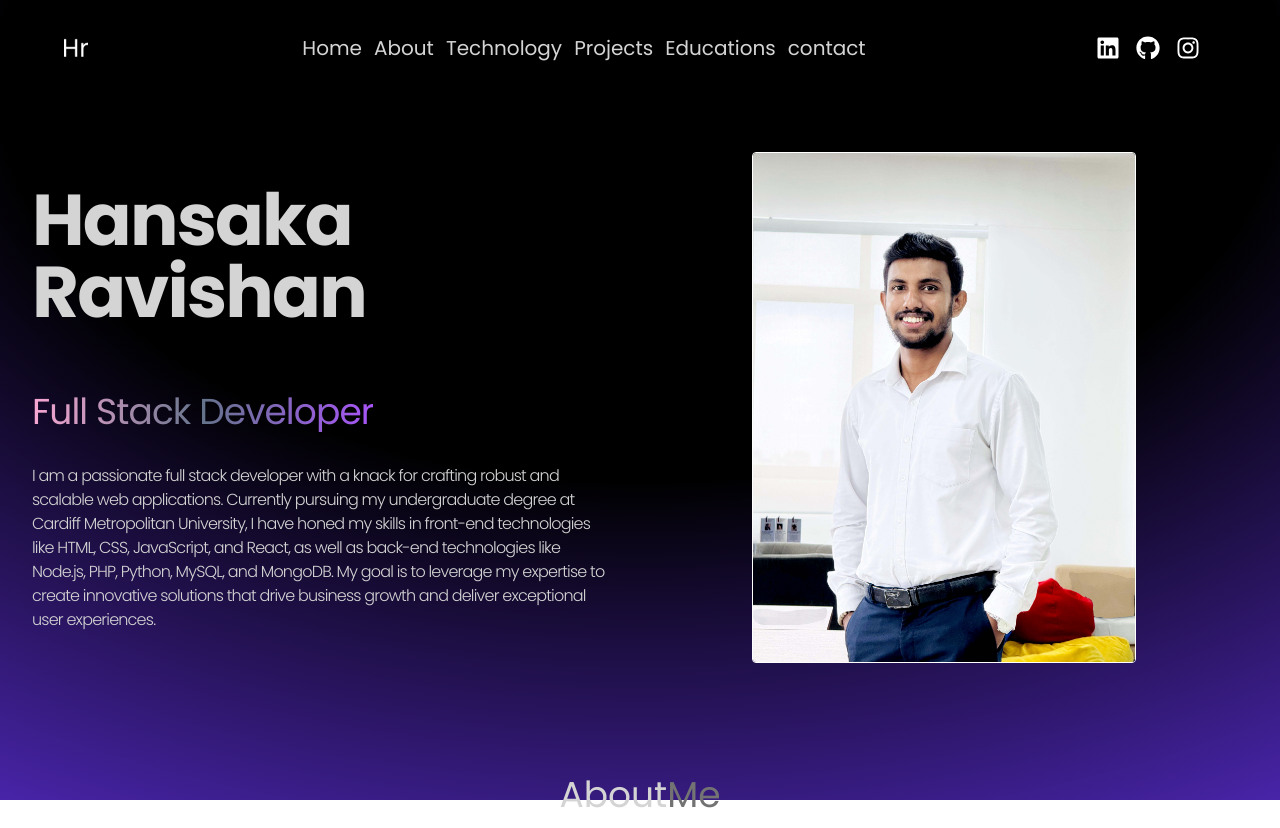
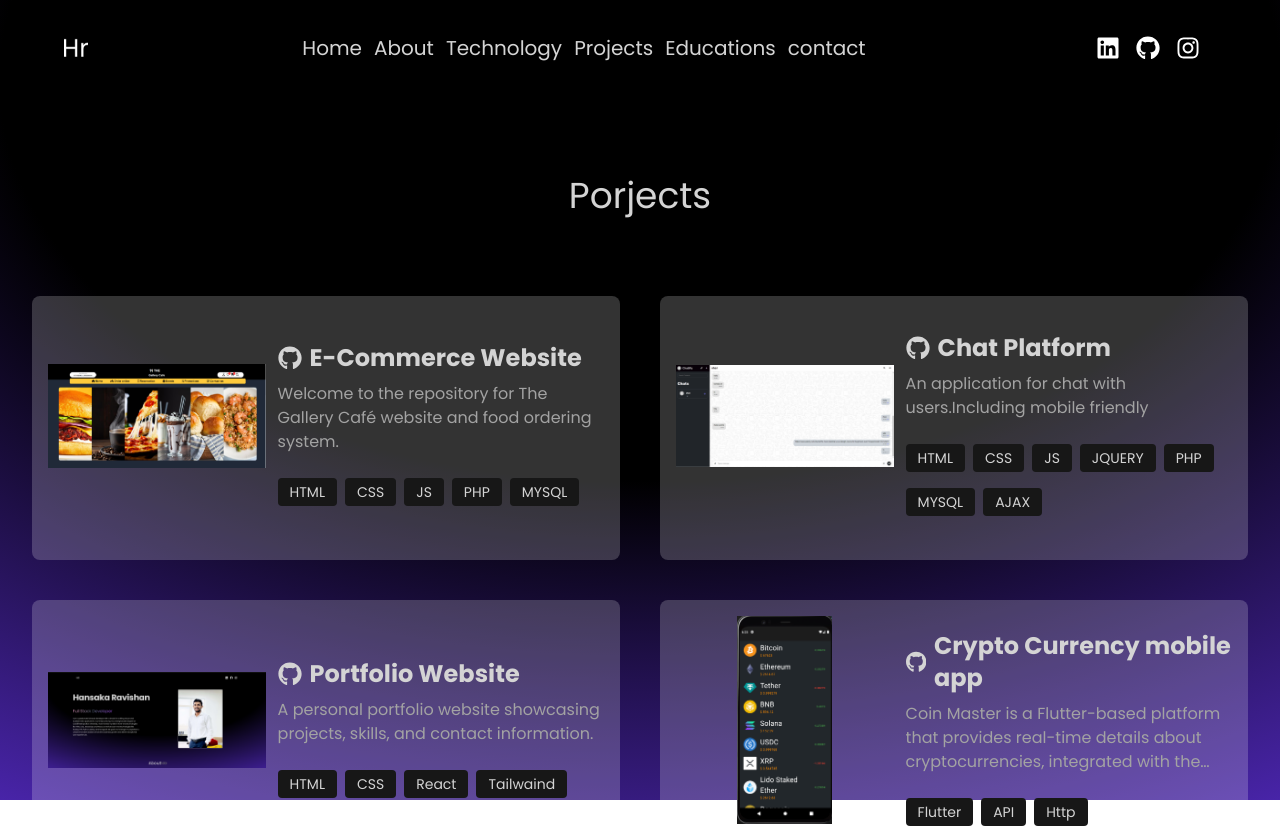
Before and after one commit to Shana2002/portfolio, a React (Vite) app: page /projects in a window 1280 px wide. Shown: the top 828 px of the page. Built offline with nearby package versions, Linux system fonts and the light colour scheme.

Commit message:
project page developping

```diff
--- a/package.json
+++ b/package.json
@@ -13,7 +13,9 @@
     "framer-motion": "^11.3.30",
     "react": "^18.3.1",
     "react-dom": "^18.3.1",
-    "react-icons": "^5.3.0"
+    "react-icons": "^5.3.0",
+    "react-router-dom": "^7.0.2",
+    "router": "^2.0.0"
   },
   "devDependencies": {
     "@eslint/js": "^9.9.0",
--- a/src/App.jsx
+++ b/src/App.jsx
@@ -6,24 +6,28 @@ import Technology from "./components/Technology";
 import Project from "./components/Project1";
 import Contact from "./components/Contact";
 import ProjectDetails from "./widget/project_details";
+import { BrowserRouter as Router, Route, Routes } from "react-router-dom";
+import HomePage from "./pages/HomePage";
+import ProjectLists from "./pages/ProjectLists";
+import ProjectPage from "./pages/ProjectPage";
 
 function App() {
   return (
+    <Router>
       <div className="overflow-x-hidden text-neutral-300 antialiased slec selection:bg-cyan-300 selection:text-white-900">
         <div className="fixed top-0 -z-10 h-full w-full">
           <div className="absolute inset-0 -z-10 h-full w-full items-center px-5 py-24 [background:radial-gradient(125%_125%_at_50%_10%,#000_40%,#63e_100%)]"></div>
         </div>
         <div className="container mx-auto px-8">
           <Navbar />
-        <Hero />
-        <About />
-        <Technology />
-        <Project />
-        <Contact />
+          <Routes>
+            <Route path="/" element={<HomePage/>} />
+            <Route path="/projects" element={<ProjectLists/>} />
+            <Route path="/project/:name" element={<ProjectPage/>}/>
+          </Routes>
         </div>
-      {/* <ProjectDetails/> */}
-
       </div>
+    </Router>
   );
 }
 
--- a/src/components/Project1.jsx
+++ b/src/components/Project1.jsx
@@ -1,9 +1,9 @@
-import React, { useState } from 'react';
+import React, { useState } from "react";
 import { PROJECTS } from "../constants";
-import {  motion } from "framer-motion";
+import { motion } from "framer-motion";
 import { FaGithub } from "react-icons/fa";
-import ProjectDetails from '../widget/project_details';
-
+import { Link } from "react-router-dom";
+import ProjectDetails from "../widget/project_details";
 
 const project = () => {
   const [selectedProject, setSelectedProject] = useState(null);
@@ -16,21 +16,29 @@ const project = () => {
     setSelectedProject(null);
   };
   return (
-    <div className="border-b border-neutral-900 pb-4">
+    <div className="flex flex-col justify-center items-center border-b border-neutral-900 pb-4">
       <motion.h2
-        whileInView={{opacity:1 , y:0}}
-        initial={{opacity:0 , y:-100}}
-        transition={{duration:0.5}}
-        className="my-20 text-center text-4xl">Porjects</motion.h2>
+        whileInView={{ opacity: 1, y: 0 }}
+        initial={{ opacity: 0, y: -100 }}
+        transition={{ duration: 0.5 }}
+        className="my-20 text-center text-4xl"
+      >
+        Porjects
+      </motion.h2>
       <div>
-            <div className='w-full grid gap-10 grid-cols-1 content-center lg:grid-cols-2'>
-            {PROJECTS.map((project,index)=>(
-                <div key={index} onClick={() => handleProjectClick(project)} className=" w-full bg-black-rgba flex flex-col xl:flex-row lg:justify-center gap-3 items-center p-4 rounded-lg hover:bg-black-rgba-hover cursor-pointer ">
+        <div className="w-full grid gap-10 grid-cols-1 content-center lg:grid-cols-2">
+          {PROJECTS.map((project, index) => (
+            <div
+              key={index}
+              onClick={() => handleProjectClick(project)}
+              className=" w-full bg-black-rgba flex flex-col xl:flex-row lg:justify-center gap-3 items-center p-4 rounded-lg hover:bg-black-rgba-hover cursor-pointer "
+            >
               <motion.div
-                    whileInView={{opacity:1, x:0}}
-                    initial={{opacity:0 , x:-100}}
-                    transition={{duration: 0.5}}
-                    className="w-1/2">
+                whileInView={{ opacity: 1, x: 0 }}
+                initial={{ opacity: 0, x: -100 }}
+                transition={{ duration: 0.5 }}
+                className="w-1/2"
+              >
                 <img
                   src={project.image}
                   alt={project.title}
@@ -38,43 +46,46 @@ const project = () => {
                 />
               </motion.div>
               <motion.div
-                    whileInView={{opacity:1 , x:0}}
-                    initial={{opacity:0 , x:100}}
-                    transition={{duration:0.5}}
-                    className="w-full max-w-xl lg:w-3/4">
-                    <h6 className='mb-2 font-bold text-2xl'><a className='flex gap-2 items-center' ><FaGithub />{project.title}</a></h6>
-                    <p className="mb-4 text-neutral-400 line-clamp-3">{project.description}</p>
-                    <div className='w-full flex flex-wrap'>
-                    {
-
-                        project.technologies.map((tech,index)=>(
-                            <span key={index} className="mr-2 rounded bg-neutral-900 px-3 py-1 text-sm my-2">
+                whileInView={{ opacity: 1, x: 0 }}
+                initial={{ opacity: 0, x: 100 }}
+                transition={{ duration: 0.5 }}
+                className="w-full max-w-xl lg:w-3/4"
+              >
+                <h6 className="mb-2 font-bold text-2xl">
+                  <a className="flex gap-2 items-center">
+                    <FaGithub />
+                    {project.title}
+                  </a>
+                </h6>
+                <p className="mb-4 text-neutral-400 line-clamp-3">
+                  {project.description}
+                </p>
+                <div className="w-full flex flex-wrap">
+                  {project.technologies.map((tech, index) => (
+                    <span
+                      key={index}
+                      className="mr-2 rounded bg-neutral-900 px-3 py-1 text-sm my-2"
+                    >
                       {tech}
                     </span>
-                        ))
-                    }
+                  ))}
                 </div>
-
               </motion.div>
             </div>
           ))}
-
-
-
-
-
-
-
         </div>
       </div>
-        {selectedProject && (
+      {/* {selectedProject && (
         <ProjectDetails
           project={selectedProject}
           onClose={closeProjectDetails}
         />
-      )}
+      )} */}
+      <Link className="w-full text-center py-4 my-10 bg-black-rgba rounded cursor-pointer hover:bg-black-rgba-hover" to={`/projects`}>
+          Show all projects
+      </Link>
     </div>
-  )
-}
+  );
+};
 
-export default project
+export default project;
--- a/src/constants/index.js
+++ b/src/constants/index.js
@@ -42,6 +42,7 @@ export const EXPERIENCES = [
 
 export const PROJECTS = [
   {
+    name:"e-commerce-website",
     title: "E-Commerce Website",
     image: project1,
     description:
@@ -50,6 +51,7 @@ export const PROJECTS = [
     link: "https://github.com/Shana2002/galleryCafe",
   },
   {
+    name:"chat-platform",
     title: "Chat Platform",
     image: project4,
     description:
@@ -58,6 +60,7 @@ export const PROJECTS = [
     link: "https://github.com/Shana2002/",
   },
   {
+    name:"portfolio",
     title: "Portfolio Website",
     image: project3,
     description:
@@ -66,6 +69,7 @@ export const PROJECTS = [
     link: "https://github.com/Shana2002/portfolio",
   },
   {
+    name:"crypto-currency",
     title: "Crypto Currency mobile app",
     image: project5,
     description:
@@ -74,6 +78,7 @@ export const PROJECTS = [
     link: "https://github.com/Shana2002/coin-master",
   },
   {
+    name:"ims",
     title: "Inventory Management System",
     image: project6,
     description:
--- /dev/null
+++ b/src/pages/HomePage.jsx
@@ -0,0 +1,21 @@
+import React from "react";
+import About from "../components/About";
+import Hero from "../components/Hero";
+import Technology from "../components/Technology";
+import Project from "../components/Project1";
+import Contact from "../components/Contact";
+import ProjectDetails from "../widget/project_details";
+
+const HomePage = () => {
+  return (
+    <>
+      <Hero />
+      <About />
+      <Technology />
+      <Project />
+      <Contact />
+    </>
+  );
+};
+
+export default HomePage;
--- /dev/null
+++ b/src/pages/ProjectLists.jsx
@@ -0,0 +1,73 @@
+import React, { useState } from 'react';
+import { PROJECTS } from "../constants";
+import {  motion } from "framer-motion";
+import { FaGithub } from "react-icons/fa";
+import ProjectDetails from '../widget/project_details';
+
+const ProjectLists = () => {
+    const [selectedProject, setSelectedProject] = useState(null);
+
+  const handleProjectClick = (project) => {
+    setSelectedProject(project);
+  };
+
+  const closeProjectDetails = () => {
+    setSelectedProject(null);
+  };
+  return (
+    <div className="border-b border-neutral-900 pb-4">
+        <motion.h2
+        whileInView={{opacity:1 , y:0}}
+        initial={{opacity:0 , y:-100}}
+        transition={{duration:0.5}}
+        className="my-20 text-center text-4xl">Porjects</motion.h2>
+        <div>
+            <div className='w-full grid gap-10 grid-cols-1 content-center lg:grid-cols-2'>
+            {PROJECTS.map((project,index)=>(
+                <div key={index} onClick={() => handleProjectClick(project)} className=" w-full bg-black-rgba flex flex-col xl:flex-row lg:justify-center gap-3 items-center p-4 rounded-lg hover:bg-black-rgba-hover cursor-pointer ">
+                    <motion.div
+                    whileInView={{opacity:1, x:0}}
+                    initial={{opacity:0 , x:-100}}
+                    transition={{duration: 0.5}}
+                    className="w-1/2">
+                        <img
+                        src={project.image}
+                        alt={project.title}
+                        className=" w-full h-52 mb-6 rounded-s object-contain"
+                        />
+                    </motion.div>
+                    <motion.div
+                    whileInView={{opacity:1 , x:0}}
+                    initial={{opacity:0 , x:100}}
+                    transition={{duration:0.5}}
+                    className="w-full max-w-xl lg:w-3/4">
+                    <h6 className='mb-2 font-bold text-2xl'><a className='flex gap-2 items-center' ><FaGithub />{project.title}</a></h6>
+                    <p className="mb-4 text-neutral-400 line-clamp-3">{project.description}</p>
+                    <div className='w-full flex flex-wrap'>
+                    {
+
+                        project.technologies.map((tech,index)=>(
+                            <span key={index} className="mr-2 rounded bg-neutral-900 px-3 py-1 text-sm my-2">
+                                {tech}
+                            </span>
+                        ))
+                    }
+                    </div>
+
+                    </motion.div>
+                </div>
+            ))}
+
+
+
+
+
+
+
+            </div>
+        </div>
+    </div>
+  )
+}
+
+export default ProjectLists
--- /dev/null
+++ b/src/pages/ProjectPage.jsx
@@ -0,0 +1,24 @@
+import React from 'react';
+import { useParams } from 'react-router-dom';
+import { PROJECTS } from "../constants";
+import project from '../components/Project1';
+
+
+const ProjectPage = () => {
+    const {name} = useParams();
+    const project = PROJECTS.find((project)=>project.name === name);
+    if(!project) return (<h1>Error</h1>)
+  return (
+    <div className='flex bg-black-rgba w-full h-full py-12 px-6 gap-5 rounded-xl relative'>
+        <a className='absolute top-6 left-6 text-4xl cursor-pointer border-2 border-white p-2 text-center corner' >&times;</a>
+      <img src={project.image} alt="" className='w-1/2 h-[50vh] object-contain' />
+      <div className='flex flex-col justify-start'>
+        <h3 className='text-4xl py-4'>{project.title}</h3>
+        <p className='py-3'>{project.description}</p>
+        <p>{project.link}</p>
+      </div>
+    </div>
+  )
+}
+
+export default ProjectPage
--- a/src/widget/project_details.jsx
+++ b/src/widget/project_details.jsx
@@ -3,6 +3,7 @@ import { PROJECTS } from "../constants";
 import { FaGithub } from "react-icons/fa";
 
 function ProjectDetails({ project, onClose }) {
+
   return (
     <div className='top-0 bottom-0 w-[100vw] h-[100vh] fixed flex items-center justify-center'>
       <div className='w-[80vw] h-[80vh] bg-gray-800 rounded-2xl flex flex-col scroll-auto sm:flex-row gap-2 overflow-y-auto'>
```
Also changed, not shown: 1 other file (tests, documents, lock files or other folders). Lines whose indentation alone changed are shown as unchanged.
